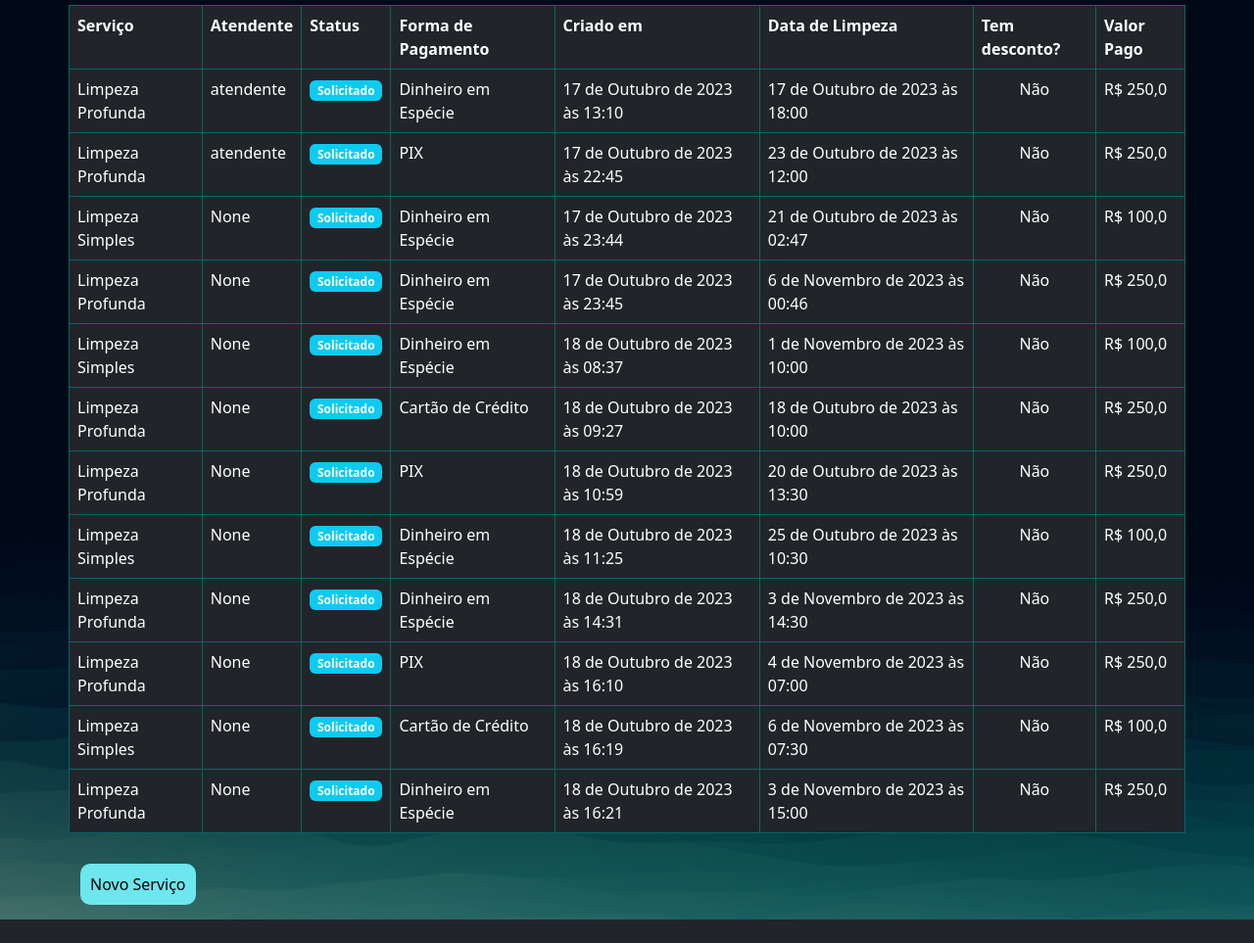
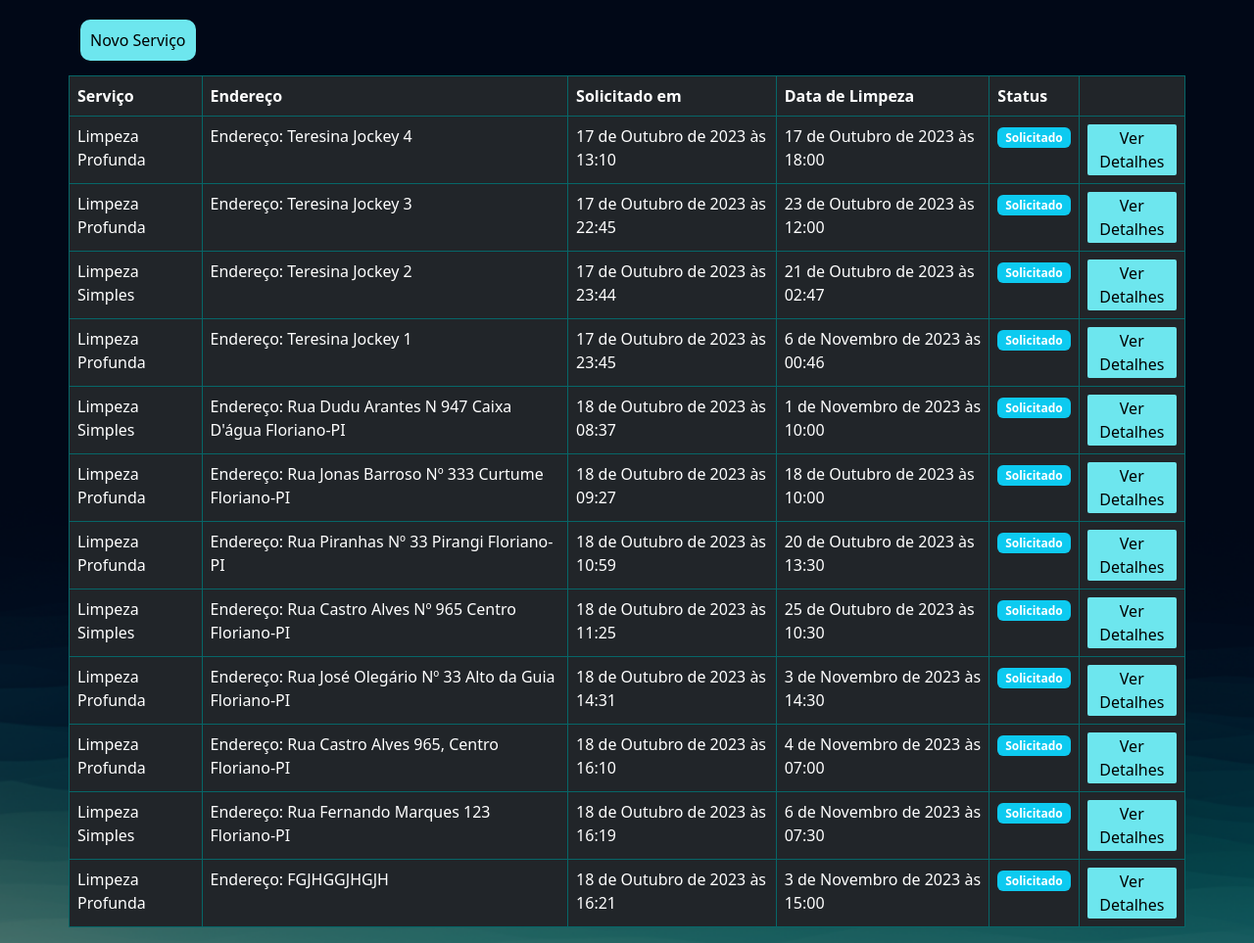
Before and after one commit to wilton-santana-jr/cleansepticpro, a Django app: template servicos/templates/listagem.html in a window 1280 px wide. Shown: the part 243-1206 px from the top of the page at 98% size. Before the commit the page ends 1182 px from the top, so only its background shows below. Run offline with Django 4.2, Linux system fonts and the light colour scheme; the template is opened without the code that fills it: values that come from a table or form of the project are taken from there, others are empty; data comes from the database, SQL or seed files in the repository; both versions use the stored data as it was after the commit; parts of the project's set-up code (start-up, migrations or seed data) failed here and were passed over.

Commit message:
Modificações css e parte de cadastro e listagem de solicitacoes de servicos do cliente

```diff
--- a/servicos/models.py
+++ b/servicos/models.py
@@ -24,6 +24,9 @@
 
     def __str__(self):
         return self.nome
+
+    def preco_formatado(self):
+        return f'R$ {self.preco:.2f}'
 
     def desc(self):
         return f'{self.nome} (R$ {self.preco:.2f})'
@@ -56,6 +59,7 @@
     valor_pago = models.FloatField(null=True, blank=True)
     criado_em = models.DateTimeField(auto_now_add=True)
     data_limpeza = models.DateTimeField(null=True, blank=True)
+    endereco = models.TextField(null=True, blank=True)
 
     def __str__(self):
         return f'{self.cliente} | {self.servico.nome} | {self.criado_em.strftime("%d/%m/%Y %Hh:%M:%S")}'
@@ -66,6 +70,12 @@
         else:
             self.valor_pago = self.servico.preco
         super().save(*args, **kwargs)
+
+    def valor_pago_formatado(self):
+        return f'R$ {self.valor_pago:.2f}'
+
+    def valor_desconto_formatado(self):
+        return f'R$ {self.valor_desconto:.2f}'
 
     def badge_template(self):
         status_mapping = {
--- a/servicos/templates/listagem.html
+++ b/servicos/templates/listagem.html
@@ -22,6 +22,9 @@
     <div class="row">
         <h3 class="font-destaque">Listagem de Serviços Solicitados <br>Cliente: {{ request.user.nome }}</h3>
 
+        <div class="my-4">
+            <a href="{% url 'cadastro-servico' %} " class="btn-default-link">Novo Serviço</a>
+        </div>
         {% if not servicos %}
         <br>
         <h4 class="font-destaque">Nenhum Serviço Solicitado</h4>
@@ -31,40 +34,102 @@
             <thead>
                 <tr class="table table-hover table-dark custom-table">
                     <th scope="col">Serviço</th>
-                    <th scope="col">Atendente</th>
+
+
+
+                    <th scope="col">Endereço</th>
+                    <th scope="col">Solicitado em</th>
+                    <th scope="col">Data de Limpeza</th>
                     <th scope="col">Status</th>
-                    <th scope="col">Forma de Pagamento</th>
-                    <th scope="col">Criado em</th>
-                    <th scope="col">Data de Limpeza</th>
-                    <th scope="col">Tem desconto?</th>
-                    <th scope="col">Valor Pago</th>
+                    <th scope="col"></th>
                 </tr>
             </thead>
             <tbody>
                 {% for servico in servicos %}
                 <tr class="table-hover table-dark custom-table">
                     <td>{{ servico.servico }}</td>
-                    <td>{{ servico.atendente }}</td>
-                    <td>{{ servico.badge_template }}</td>
-                    <td>{{ servico.get_forma_pagamento_display }}</td>
+                    <td>{% if servico.endereco %}
+                        Endereço: {{ servico.endereco}}<br>
+                        {% else %}
+                        Endereço: {{ servico.cliente.endereco }}<br>
+                        {% endif %}</td>
                     <td>{{ servico.criado_em }}</td>
                     <td>{{ servico.data_limpeza }}</td>
+
+                    <td>{{ servico.badge_template }}</td>
                     <td align="center">
-                        {% if servico.valor_desconto is null %}
-                        Não
+                        <!-- Botão "Ver Detalhes" -->
+                        <button class="btn-default-link2  ver-detalhes">Ver Detalhes</button>
+                    </td>
+                </tr>
+                <tr class="detalhes table-hover table-dark custom-table">
+
+                    <!-- Seção de detalhes oculta -->
+                    <td colspan="8">
+                        Atendente:
+                        {% if servico.atendente %}
+                        {{ servico.atendente }}<br>
                         {% else %}
-                        R$ {{ servico.valor_desconto }}
+                        Sem Atendente até o momento. <br>
                         {% endif %}
+
+                        {% if servico.endereco %}
+                        Endereço: {{ servico.endereco}}<br>
+                        {% else %}
+                        Endereço: {{ servico.cliente.endereco }}<br>
+                        {% endif %}
+
+
+
+
+
+                        Forma de Pagamento: {{ servico.get_forma_pagamento_display }}<br>
+
+                        Valor Serviço..: {{ servico.servico.preco_formatado }}<br>
+                        {% if servico.valor_desconto is not null %}
+                        Desconto: {{ servico.valor_desconto_formatado }}<br>
+                        {% else %}
+                        Desconto.......: R$ 0.00<br>
+                        {% endif %}
+                        Valor Total.....: {{ servico.valor_pago_formatado }}<br>
+
+
                     </td>
-                    <td>R$ {{ servico.valor_pago }}</td>
+
                 </tr>
+
                 {% endfor %}
             </tbody>
         </table>
+
+        <script src="https://code.jquery.com/jquery-3.6.0.min.js"></script>
+        <script>
+            $(document).ready(function () {
+
+                $(".ver-detalhes").click(function () {
+                    // Encontre a linha de detalhes associada ao botão clicado
+                    var detalhes = $(this).closest("tr").next(".detalhes");
+
+                    // Alterne a visibilidade dos detalhes
+                    detalhes.toggle();
+                    // Altere o texto do botão para alternar entre "Ver Detalhes" e "Ocultar Detalhes"
+                    if (detalhes.is(":visible")) {
+                        $(this).text("Ocultar");
+                    } else {
+                        $(this).text("Ver Detalhes");
+                    }
+
+                });
+
+                $(".ver-detalhes").click();
+
+            });
+        </script>
+
+
+
         {% endif %}
-        <div class="my-4">
-            <a href="{% url 'cadastro-servico' %} " class="btn-default-link">Novo Serviço</a>
-        </div>
+
     </div>
 </div>
 {% endblock %}
--- a/templates/static/geral/css/base.css
+++ b/templates/static/geral/css/base.css
@@ -63,3 +63,14 @@
 .custom-table th, .custom-table td {
     border: 1px solid var(--differential-color);
 }
+
+.btn-default-link2{
+
+    background-color: var(--light-color);
+    color: black;
+
+    padding: 2px;
+    border: none;
+    border-radius: 2px;
+    text-decoration: none;
+}
```
Also changed, not shown: servicos/templates/cadastro-servico.html (+33 -1 lines), servicos/views.py (+11 -4 lines), db.sqlite3, servicos/migrations/0002_solicitacaoservico_endereco.py (added).
